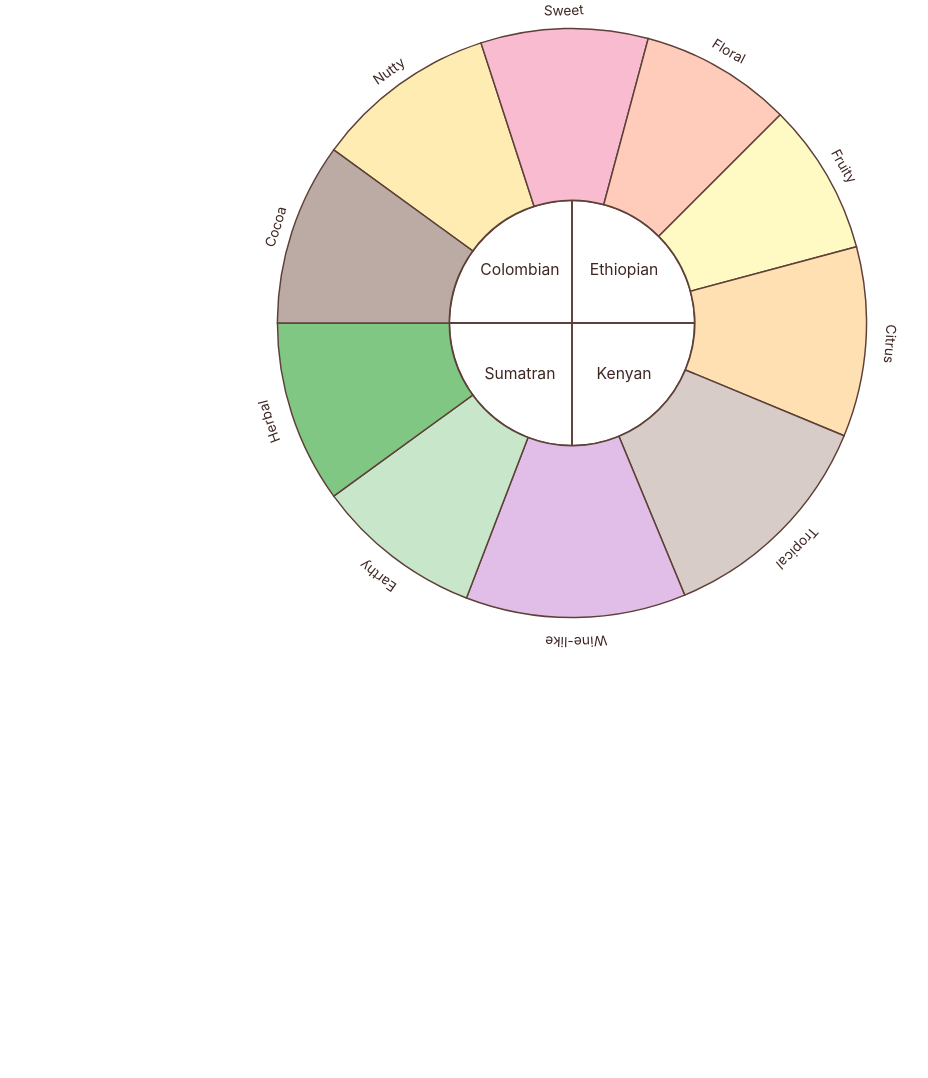
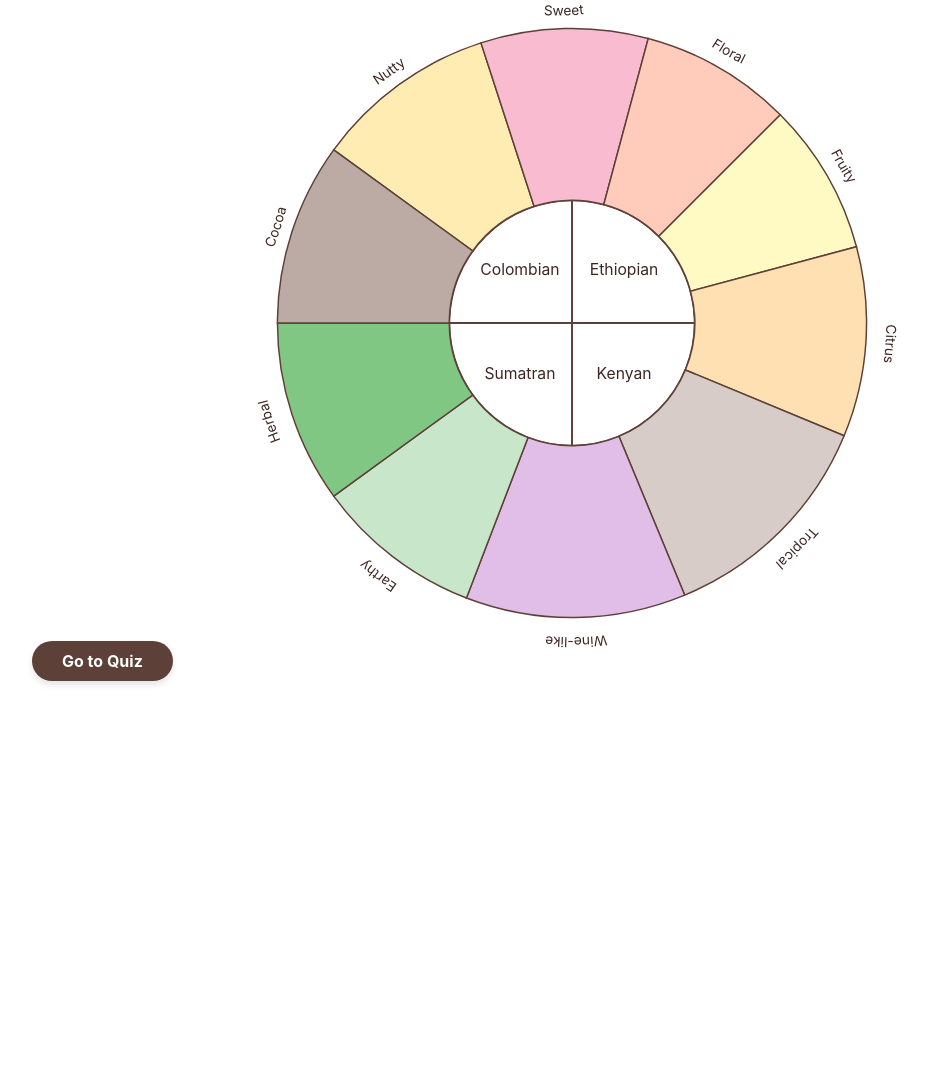
Before and after one commit to CeYang214/UI_FinalProject, a Flask app: page /wheel in a window 1280 px wide. Shown: the part 191-1269 px from the top of the page, without its empty margins (68-996 px from the left). After the commit the page ends 874 px from the top, so only its background shows below. Run offline with Flask 3, Linux system fonts and the light colour scheme; some libraries are stand-ins or nearby versions.

Commit message:
Addition of button

```diff
--- a/templates/wheel.html
+++ b/templates/wheel.html
@@ -3,8 +3,16 @@
 <div class="container">
   <h2 class="text-center mb-4">Coffee Flavor Wheel</h2>
   <p class="inner-label text-center mb-4">Hover over any section to learn more about that flavor profile.</p>
-  <svg class="flavor-wheel" viewBox="0 0 1100 1100" preserveAspectRatio="xMidYMid meet"></svg>
+  <div style="height: 650px; max-width: 100%;">
+    <svg class="flavor-wheel" viewBox="0 0 1100 1100" preserveAspectRatio="xMidYMid meet"></svg>
+  </div>
+  <a href="/quiz/1" class="quiz-button mt-3">
+    <span>Go to Quiz</span>
+</a>
 </div>
+<!-- <div class="text-right mt-4">
+  <a href="{{ url_for('quiz', question_id=1) }}" class="btn btn-primary">Go to Quiz</a>
+</div> -->
 
 <style>
   .flavor-wheel {
@@ -46,7 +54,24 @@
     font-size: 20px;
     font-weight: bold;
     margin-bottom: 10px;
-}
+  }
+  .quiz-button {
+    background: #5D4037;
+    color: white;
+    padding: 10px 30px;
+    border-radius: 20px;
+    text-decoration: none;
+    font-weight: bold;
+    transition: all 0.3s ease;
+    box-shadow: 0 4px 6px rgba(0,0,0,0.1);
+    position: relative;
+    overflow: hidden;
+  }
+  .quiz-button:hover {
+    transform: translateY(-2px);
+    box-shadow: 0 6px 8px rgba(0,0,0,0.2);
+    color: white;
+  }
   /* .flavor-modal {
     display: none;
     position: fixed;
```
